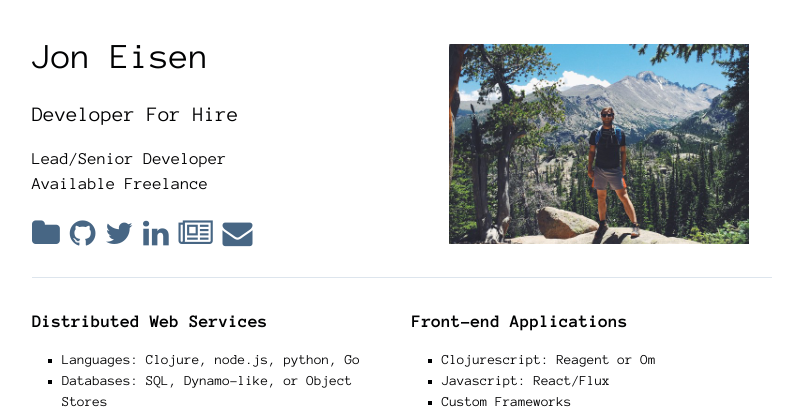
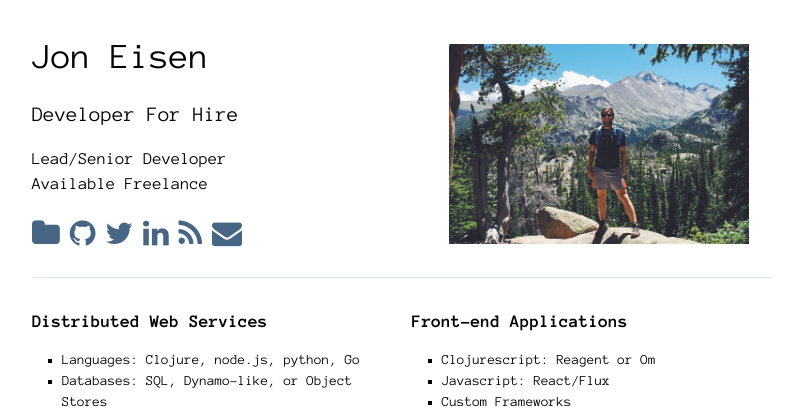
Before and after one commit to yanatan16/joneisen.works, a Jekyll site: the page built from index.html, in a window 1280 px wide. Shown: the top 410 px of the page, without its empty margins (238-1036 px from the left). Built offline with Jekyll 4.4.1, drawn with Linux system fonts in a browser that asks for light colours; nearby versions of some CDN libraries.

Commit message:
change blog icon to rss

```diff
--- a/index.html
+++ b/index.html
@@ -18,7 +18,7 @@ layout: home
           <a class="icon-link popover" href="https://github.com/yanatan16" title="github" target="_blank"><i class="fa fa-github"></i></a>
           <a class="icon-link popover" href="https://twitter.com/jm_eisen" title="twitter" target="_blank"><i class="fa fa-twitter"></i></a>
           <a class="icon-link popover" href="http://www.linkedin.com/in/jeisen" title="linkedin" target="_blank"><i class="fa fa-linkedin"></i></a>
-          <a class="icon-link popover" href="http://joneisen.me" title="blog" target="_blank"><i class="fa fa-newspaper-o"></i></a>
+          <a class="icon-link popover" href="http://joneisen.me" title="blog" target="_blank"><i class="fa fa-rss"></i></a>
           <a class="icon-link popover" href="mailto:jon@joneisen.works" title="email"><i class="fa fa-envelope"></i></a>
       </div>
     </div>
@@ -47,7 +47,7 @@ layout: home
           <li>Cloud Management</li></ul>
     </div>
 
-    <div class="specialties specialties--architecture col col--2">
+    <div class="specialties specialties--architect col col--2">
       <h3>Software Architecture</h3>
       <ul><li>Design of large-scale systems</li>
           <li>Application Security</li>
```
